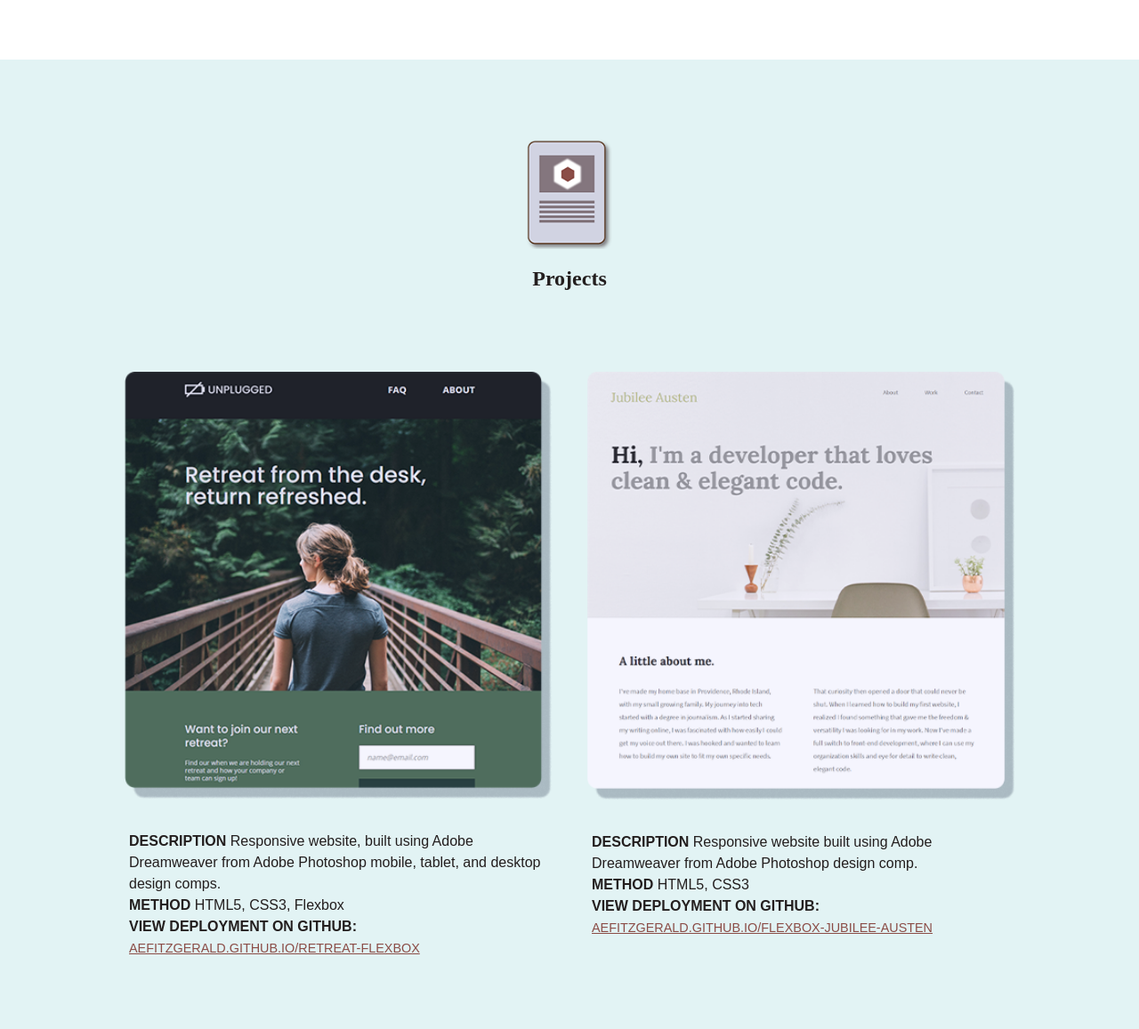
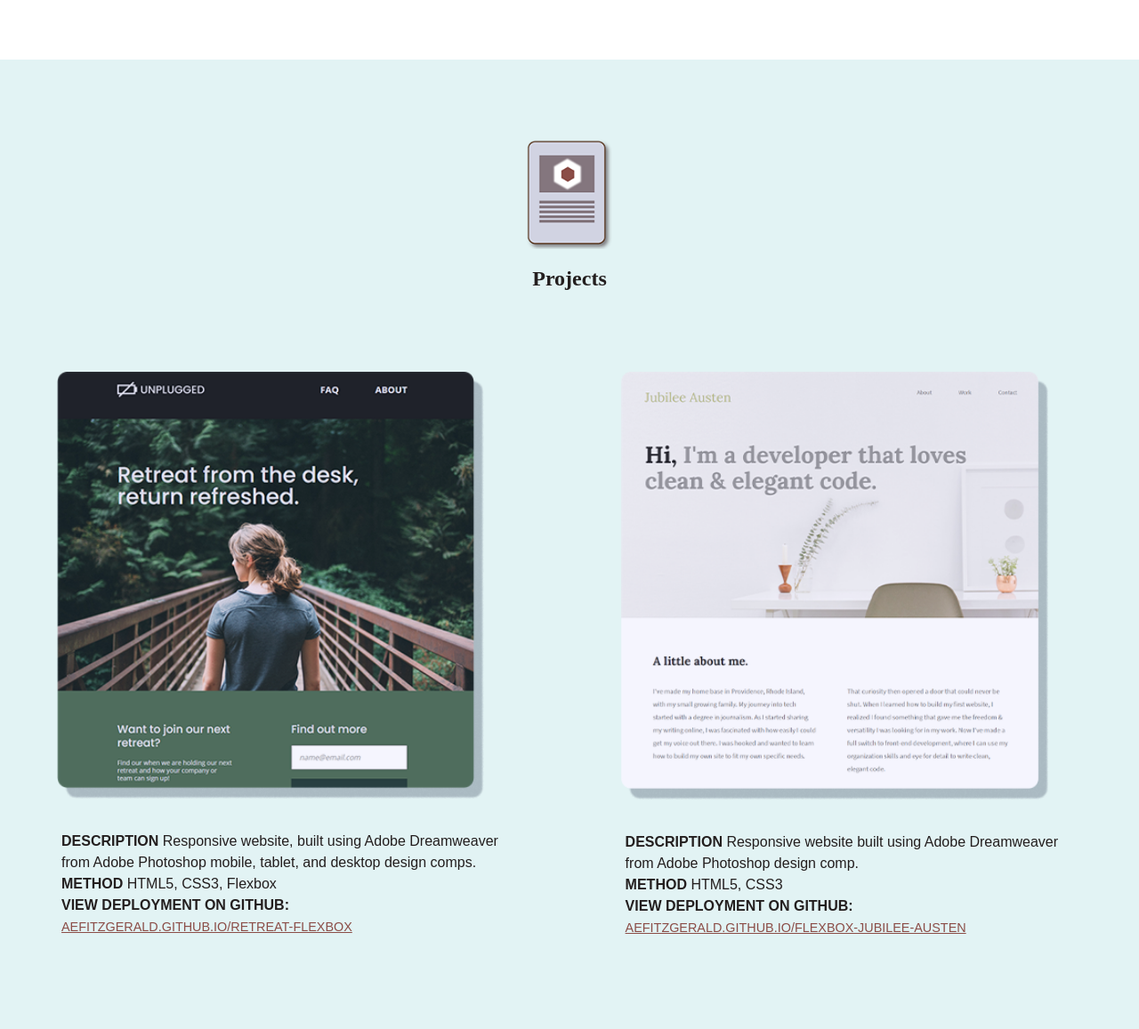
Before and after one commit to AEFitzGerald/front-end, a website built with Parcel: page index.html in a window 1280 px wide. Shown: the part 1218-2375 px from the top of the page at 89% size. Built offline with nearby package versions, Linux system fonts and the light colour scheme; a web font is replaced by a local one.

Commit message:
Update main.css

```diff
--- a/css/main.css
+++ b/css/main.css
@@ -573,7 +573,7 @@ aside button {
 	/*GENERAL STYLES*/
 
 	.content-wrapper {
-		max-width: 1000px;
+		max-width: 1200px;
 	}
 
 
@@ -626,12 +626,12 @@ aside button {
 	}
 
 	.projects .project-container {
-		width: 48%;
+		width: 45%;
 	}
 
-    .projects .content-wrapper {
-	   display: flex;
-       justify-content: space-between;
+        .projects .content-wrapper {
+	        display: flex;
+                justify-content: space-between;
 	}
 
 }
```
